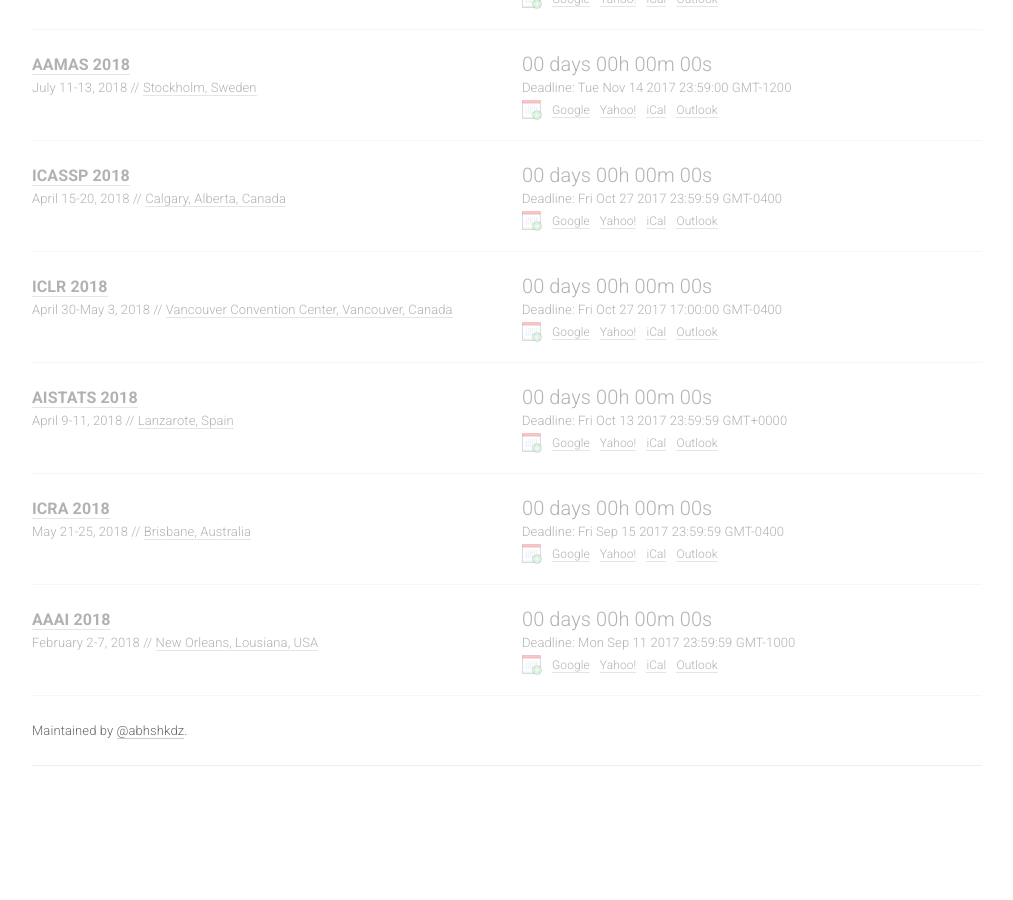
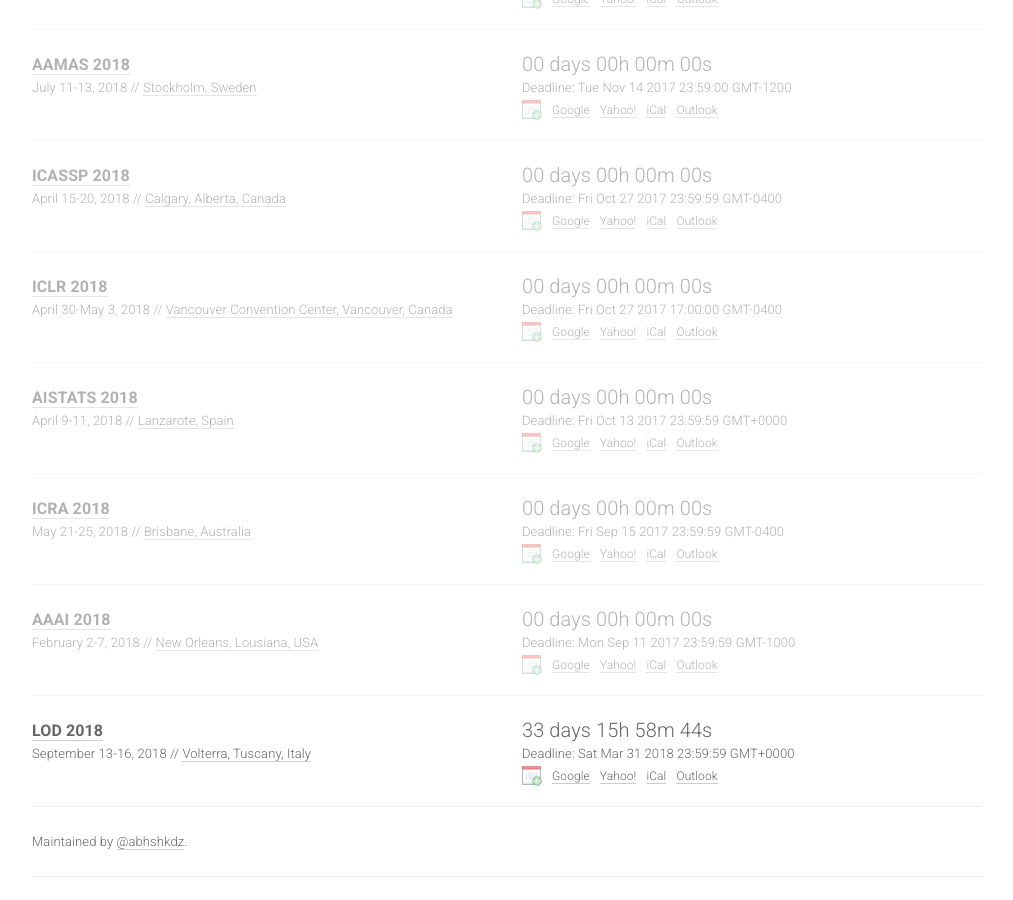
Before and after one commit to paperswithcode/ai-deadlines, a Jekyll site: the page built from index.html, in a window 1280 px wide and 900 px high, scrolled down 2282 px. Shown: the whole window, without its empty margins (133-1146 px from the left). Built offline with Jekyll 4.4.1, drawn with Linux system fonts in a browser that asks for light colours; nearby versions of some CDN libraries; comment, search, counter and statistics services are not loaded; before the commit the page ends 3071 px from its top, so only the background shows below that.

Commit message:
Add files via upload

```diff
--- a/_data/conferences.yml
+++ b/_data/conferences.yml
@@ -246,3 +246,13 @@
   date: February 2-7, 2018
   place: New Orleans, Lousiana, USA
   sub: ML
+
+- name: LOD
+  year: 2018
+  id: lod18
+  link: https://lod2018.icas.xyz/
+  deadline: "2018-03-31 23:59:59"
+  timezone: Rome/Italy
+  date: September 13-16, 2018
+  place: Volterra, Tuscany, Italy
+  sub: ML
```
